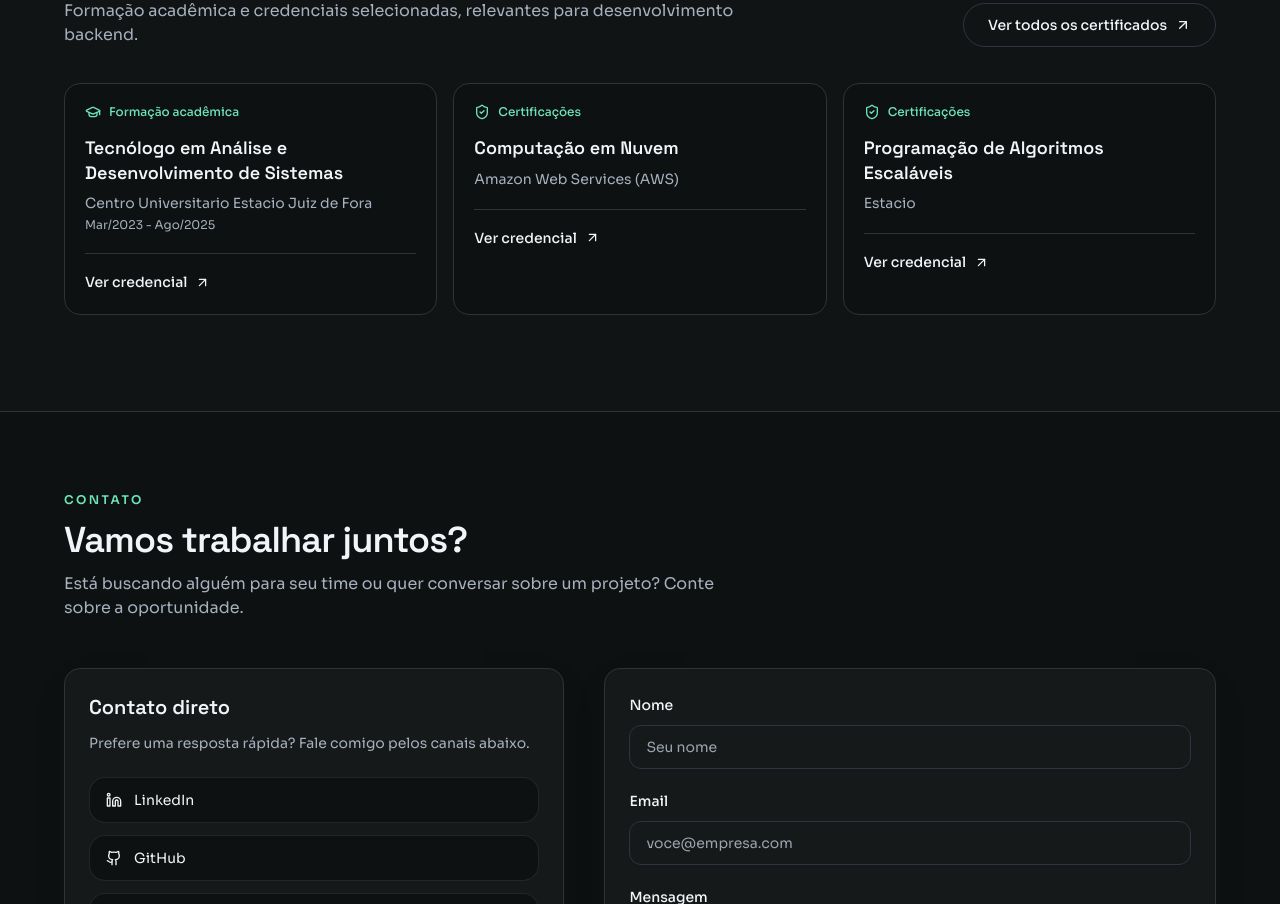
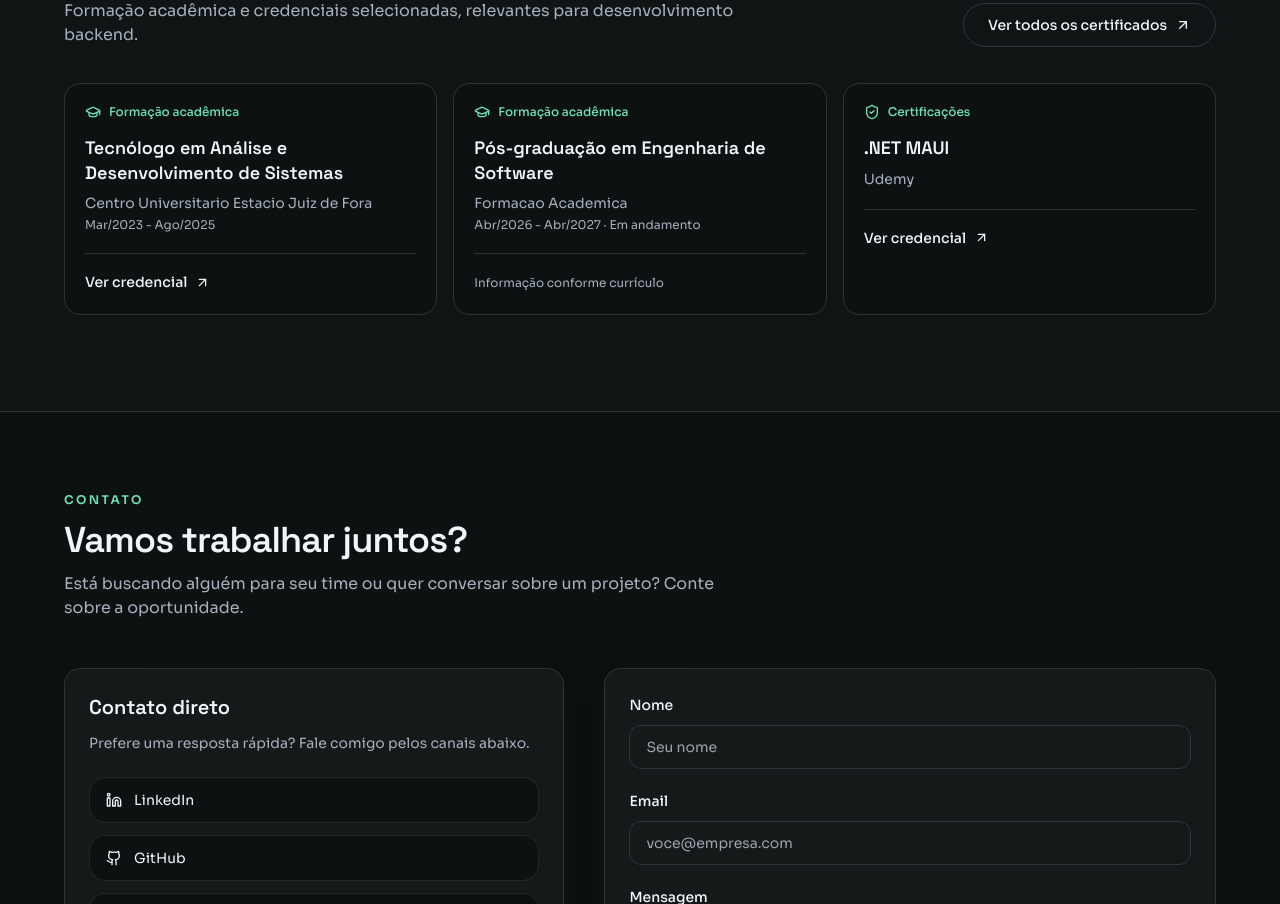
Before and after one commit to euj4ckson/MyPort, a Next.js app: page / in a window 1280 px wide. Shown: the part 3320-4224 px from the top of the page. Built offline with nearby package versions, Linux system fonts and the light colour scheme; no server answers.

Commit message:
Destaca pós-graduação na página inicial

```diff
--- a/components/certificates-preview.tsx
+++ b/components/certificates-preview.tsx
@@ -10,8 +10,8 @@ import { localizeCertificate } from "@/lib/i18n";
 
 const featured = [
   "Tecnólogo em Análise e Desenvolvimento de Sistemas",
-  "Computação em Nuvem",
-  "Programação de Algoritmos Escaláveis",
+  "Pós-graduação em Engenharia de Software",
+  ".NET MAUI",
 ];
 
 export function CertificatesPreview() {
```
